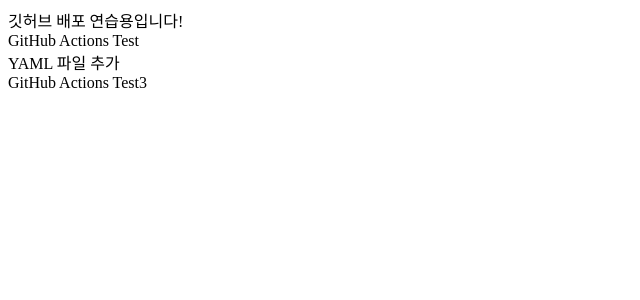
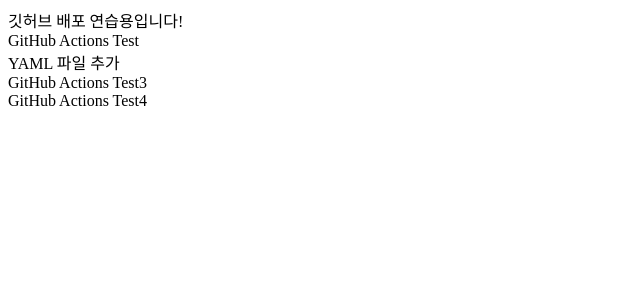
Before and after one commit to ypyp66/testt, a React (Create React App) app: page / in a window 1280 px wide. Shown: the top 300 px of the page, without its empty margins (0-640 px from the left). Built offline with nearby package versions, Linux system fonts and the light colour scheme.

Commit message:
GitHub Actions 테스트4

```diff
--- a/src/components/Test.js
+++ b/src/components/Test.js
@@ -4,6 +4,7 @@
       <div>GitHub Actions Test</div>
       <div>YAML 파일 추가</div>
       <div>GitHub Actions Test3</div>
+      <div>GitHub Actions Test4</div>
     </>
   );
 };
```
